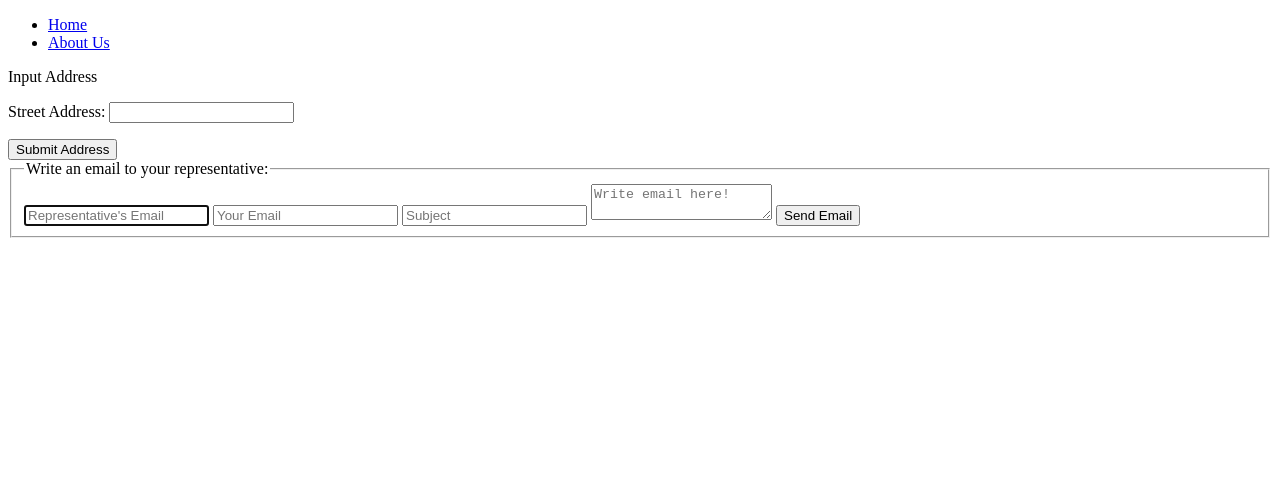
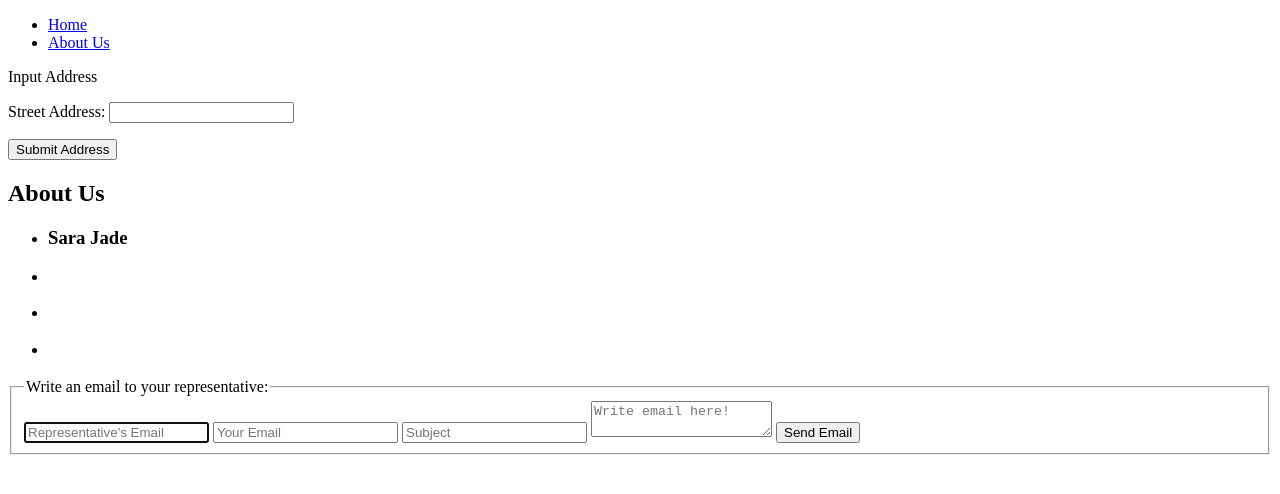
Before and after one commit to ByThePeople/ForThePeople, a website: page public/index.html in a window 1280 px wide. Drawn offline with Linux system fonts and the light colour scheme.

Commit message:
Scaffolded #about-section in index.html

```diff
--- a/public/index.html
+++ b/public/index.html
@@ -25,6 +25,15 @@
     </section>
 
     <section id="about-section">
+      <header>
+        <h2>About Us</h2>
+      </header>
+      <ul>
+        <li><h3>Sara Jade</h3><p></p></li>
+        <li><h3></h3><p></p></li>
+        <li><h3></h3><p></p></li>
+        <li><h3></h3><p></p></li>
+      </ul>
     </section>
 
     <section id="contact-info">
```
